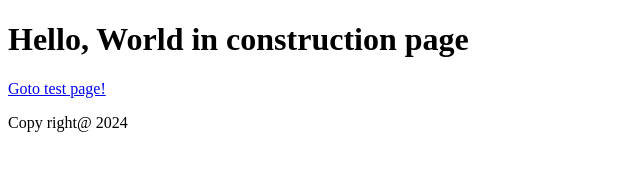
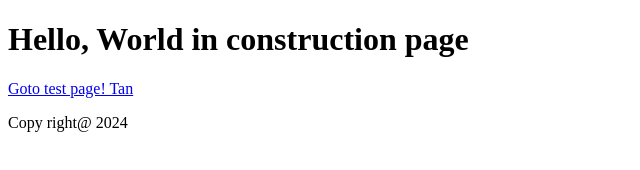
Before and after one commit to ping686/html-tan, a plain HTML site: page index.html in a window 1280 px wide. Shown: the full height of the page, 0-640 px from the left. Drawn offline with Linux system fonts and the light colour scheme.

Commit message:
Update index.html

```diff
--- a/index.html
+++ b/index.html
@@ -7,7 +7,7 @@
 </head>
 <body>
     <h1>Hello, World in construction page</h1>
-    <a href="test.html">Goto test page!</a>
+    <a href="test.html">Goto test page! Tan</a>
     <p>Copy right@ 2024</p>
 </body>
 </html>
```
